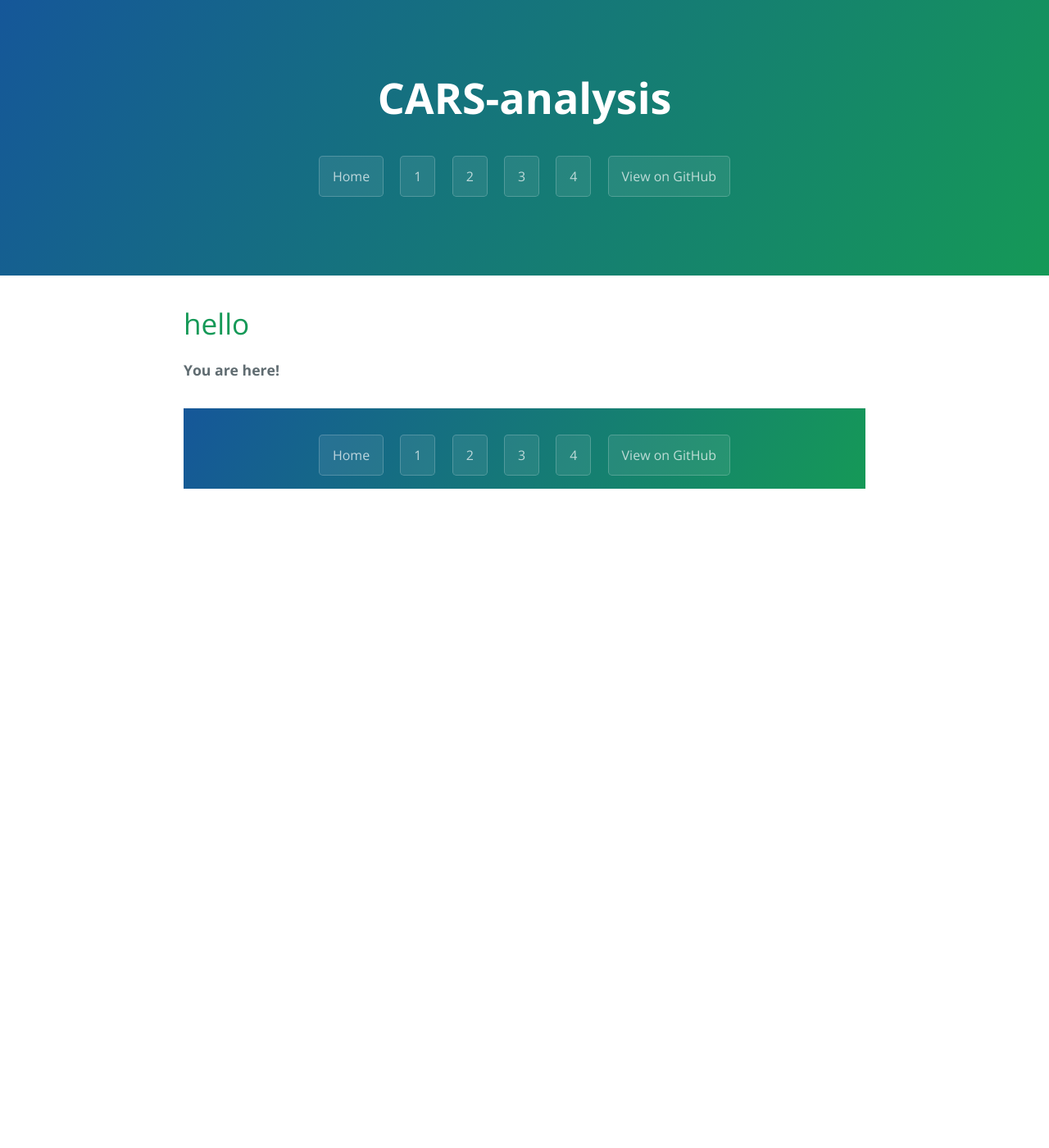
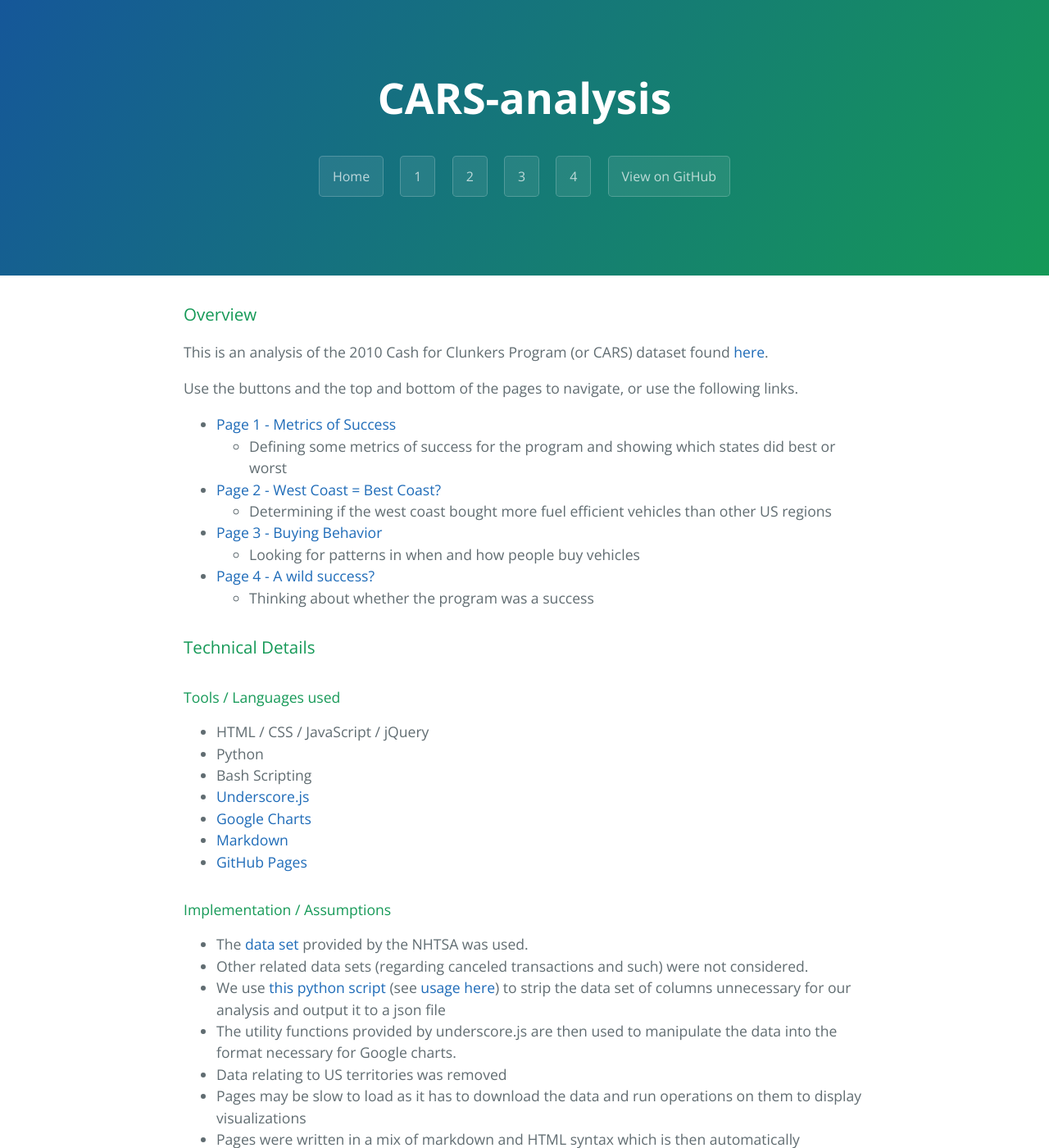
Before and after one commit to simzou/cars-analysis, a Jekyll site: the page built from index.md, in a window 1280 px wide and 1400 px high. Shown: the whole window at 82% size. Built offline with Jekyll 4.4.1, drawn with Linux system fonts in a browser that asks for light colours; some of the changed text lies outside the part shown.

Commit message:
adding page 4, index

```diff
--- a/index.md
+++ b/index.md
@@ -1,9 +1,41 @@
 ---
-title: This will be used as the title-tag of the page head
+title: CARS
 layout: index
 ---
 
-hello
-=====
+### Overview
 
-**You are here!**
+This is an analysis of the 2010 Cash for Clunkers Program (or CARS) dataset found [here](http://www.nhtsa.gov/Laws+&+Regulations/CARS+Program+Transaction+Data+and+Reports).
+
+Use the buttons and the top and bottom of the pages to navigate, or use the following links.
+
+- [Page 1 - Metrics of Success](./page-01.html)
+	- Defining some metrics of success for the program and showing which states did best or worst
+- [Page 2 - West Coast = Best Coast?](./page-02.html)
+	- Determining if the west coast bought more fuel efficient vehicles than other US regions
+- [Page 3 - Buying Behavior](./page-03.html)
+	- Looking for patterns in when and how people buy vehicles
+- [Page 4 - A wild success?](./page-04.html)
+	- Thinking about whether the program was a success
+
+### Technical Details
+
+#### Tools / Languages used
+
+- HTML / CSS / JavaScript / jQuery
+- Python
+- Bash Scripting
+- [Underscore.js](http://underscorejs.org/)
+- [Google Charts](https://developers.google.com/chart/)
+- [Markdown](http://daringfireball.net/projects/markdown/)
+- [GitHub Pages](https://pages.github.com/)
+
+#### Implementation / Assumptions
+
+- The [data set](ftp://ftp.nhtsa.dot.gov/CARS/CARS_PAID_Final.txt) provided by the NHTSA was used.
+- Other related data sets (regarding canceled transactions and such) were not considered.
+- We use [this python script](https://github.com/simzou/cars-analysis/blob/gh-pages/data/csv_to_json.py) (see [usage here](https://github.com/simzou/cars-analysis/blob/gh-pages/data/convert_data_files.sh)) to strip the data set of columns unnecessary for our analysis and output it to a json file
+- The utility functions provided by underscore.js are then used to manipulate the data into the format necessary for Google charts.
+- Data relating to US territories was removed
+- Pages may be slow to load as it has to download the data and run operations on them to display visualizations
+- Pages were written in a mix of markdown and HTML syntax which is then automatically converted to html by github pages
```
Also changed, not shown: js/app.js (deleted, +0 -101 lines), page-04.md (added, +12 -0 lines).
